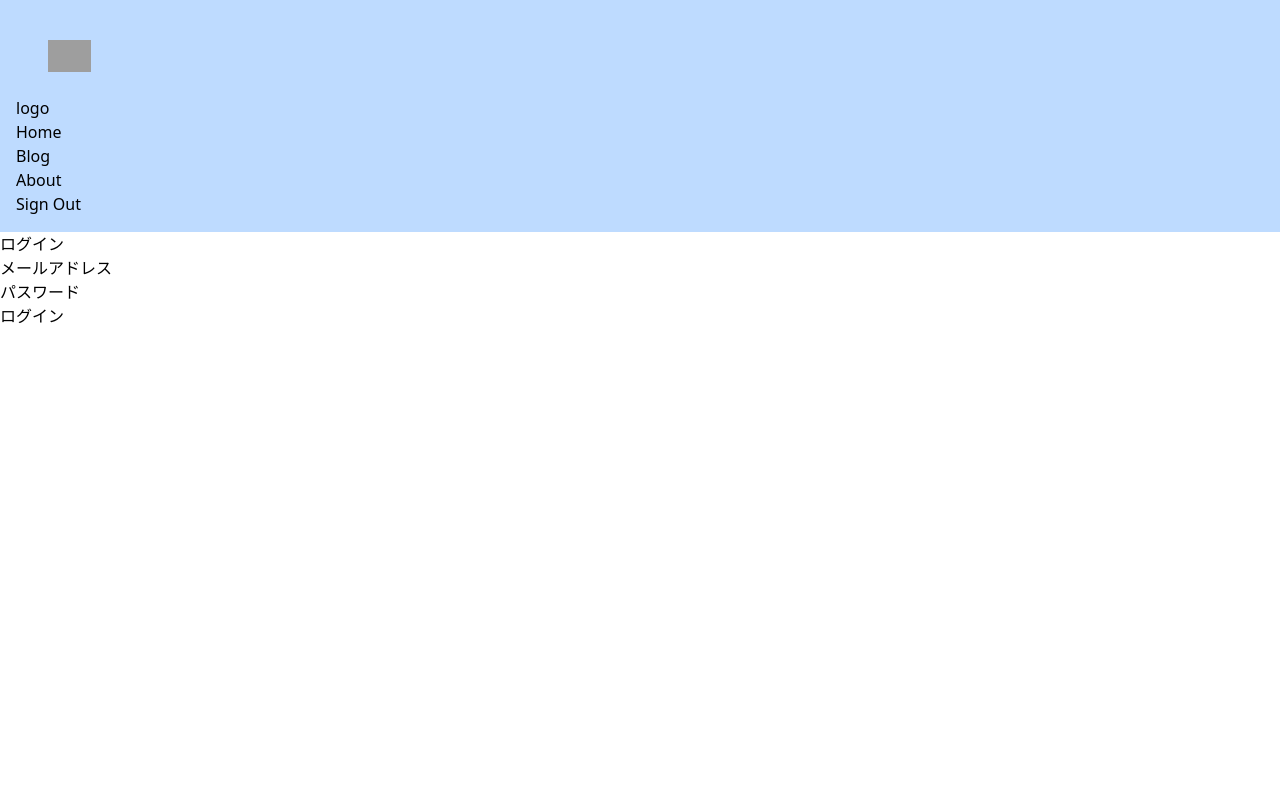
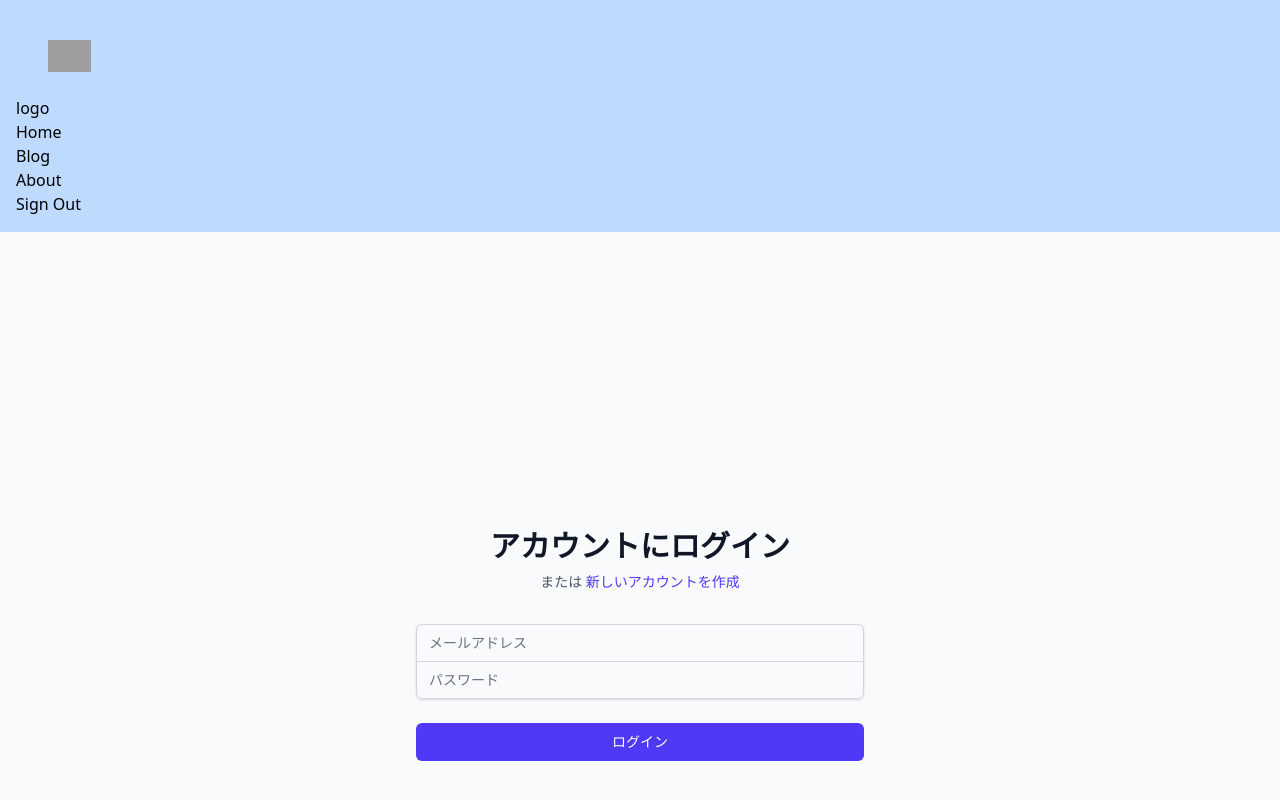
Before and after one commit to 72-mikan/blog, a Next.js app: page /login in a window 1280 px wide. Shown: the top 800 px of the page. Built offline with nearby package versions, Linux system fonts and the light colour scheme; grey boxes are pictures that could not be loaded.

Commit message:
ログインフォームのレイアウト調整

```diff
--- a/src/app/(auth)/login/page.tsx
+++ b/src/app/(auth)/login/page.tsx
@@ -1,42 +1,81 @@
 "use client"
 
 import { useActionState } from 'react';
+import Link from 'next/link';
 import { submitSignInForm } from '@/lib/actions/signIn';
 
-export default function signInPage() {
+export default function SignInPage() {
   const [errorMessage, formAction, isPending] = useActionState(
     submitSignInForm,
     undefined,
   );
 
   return (
-    <div>
-      <h1>ログイン</h1>
-      <form action={formAction}>
-        <table>
-          <tbody>
-            <tr>
-              <td>メールアドレス</td>
-              <td>
-                <input type="text" name="email" />
-              </td>
-            </tr>
-            <tr>
-              <td>パスワード</td>
-              <td>
-                <input type="text" name="password" />
-              </td>
-            </tr>
-            <tr>
-              <td>
-                <button type="submit">
-                  ログイン
-                </button>
-              </td>
-            </tr>
-          </tbody>
-        </table>
-      </form>
+    <div className="min-h-screen flex items-center justify-center bg-gray-50 py-12 px-4 sm:px-6 lg:px-8">
+      <div className="max-w-md w-full space-y-8">
+        <div>
+          <h2 className="mt-6 text-center text-3xl font-extrabold text-gray-900">
+            アカウントにログイン
+          </h2>
+          <p className="mt-2 text-center text-sm text-gray-600">
+            または{' '}
+            <Link
+              href="/auth/signup"
+              className="font-medium text-indigo-600 hover:text-indigo-500"
+            >
+              新しいアカウントを作成
+            </Link>
+          </p>
+        </div>
+        <form className="mt-8 space-y-6" action={formAction}>
+          <div className="rounded-md shadow-sm -space-y-px">
+            <div>
+              <label htmlFor="email" className="sr-only">
+                メールアドレス
+              </label>
+              <input
+                id="email"
+                name="email"
+                type="email"
+                autoComplete="email"
+                required
+                className="appearance-none rounded-none relative block w-full px-3 py-2 border border-gray-300 placeholder-gray-500 text-gray-900 rounded-t-md focus:outline-none focus:ring-indigo-500 focus:border-indigo-500 focus:z-10 sm:text-sm"
+                placeholder="メールアドレス"
+              />
+            </div>
+            <div>
+              <label htmlFor="password" className="sr-only">
+                パスワード
+              </label>
+              <input
+                id="password"
+                name="password"
+                type="password"
+                autoComplete="current-password"
+                required
+                className="appearance-none rounded-none relative block w-full px-3 py-2 border border-gray-300 placeholder-gray-500 text-gray-900 rounded-b-md focus:outline-none focus:ring-indigo-500 focus:border-indigo-500 focus:z-10 sm:text-sm"
+                placeholder="パスワード"
+              />
+            </div>
+          </div>
+
+          {errorMessage && (
+            <div className="rounded-md bg-red-50 p-4">
+              <div className="text-sm text-red-700">{errorMessage}</div>
+            </div>
+          )}
+
+          <div>
+            <button
+              type="submit"
+              disabled={isPending}
+              className="group relative w-full flex justify-center py-2 px-4 border border-transparent text-sm font-medium rounded-md text-white bg-indigo-600 hover:bg-indigo-700 focus:outline-none focus:ring-2 focus:ring-offset-2 focus:ring-indigo-500 disabled:opacity-50 disabled:cursor-not-allowed"
+            >
+              {isPending ? 'ログイン中...' : 'ログイン'}
+            </button>
+          </div>
+        </form>
+      </div>
     </div>
   );
 }
```
